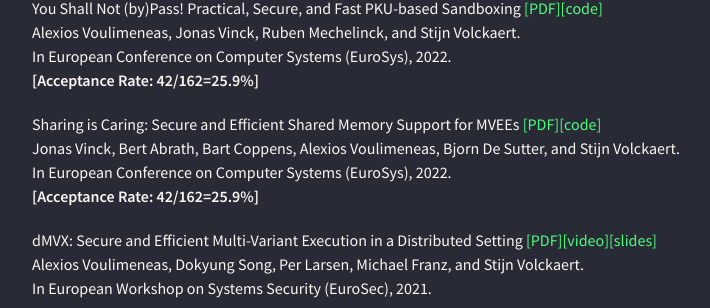
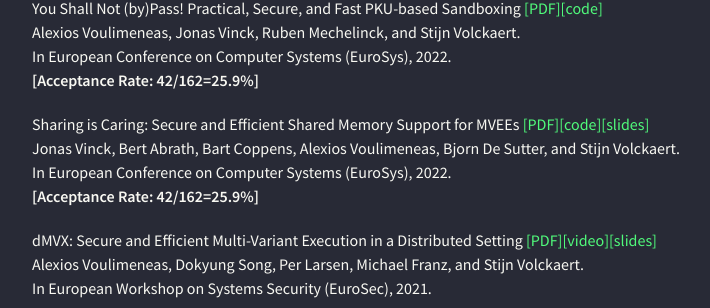
Before and after one commit to alexios-voulimeneas/alexios-voulimeneas.github.io, a Jekyll site: the page built from index.md, in a window 1280 px wide and 900 px high, scrolled down 890 px. Shown: the part 146-454 px from the top of the window, without its empty margins (283-993 px from the left). Built offline with Jekyll 4.4.1, drawn with Linux system fonts in a browser that asks for light colours; nearby versions of some CDN libraries; the repository's description, which GitHub fills in, is left out.

Commit message:
Update index.md

```diff
--- a/index.md
+++ b/index.md
@@ -28,7 +28,7 @@
 In European Conference on Computer Systems (EuroSys), 2022.
 **[Acceptance Rate: 42/162=25.9%]**
 
-Sharing is Caring: Secure and Efficient Shared Memory Support for MVEEs [[PDF]](./papers/eurosys22-final50.pdf)[[code]](https://github.com/ReMon-MVEE/ReMon)
+Sharing is Caring: Secure and Efficient Shared Memory Support for MVEEs [[PDF]](./papers/eurosys22-final50.pdf)[[code]](https://github.com/ReMon-MVEE/ReMon)[[slides]](./papers/EuroSys22_ReMon_Shm.pptx)
 Jonas Vinck, Bert Abrath, Bart Coppens, Alexios Voulimeneas, Bjorn De Sutter, and Stijn Volckaert.
 In European Conference on Computer Systems (EuroSys), 2022.
 **[Acceptance Rate: 42/162=25.9%]**
```
